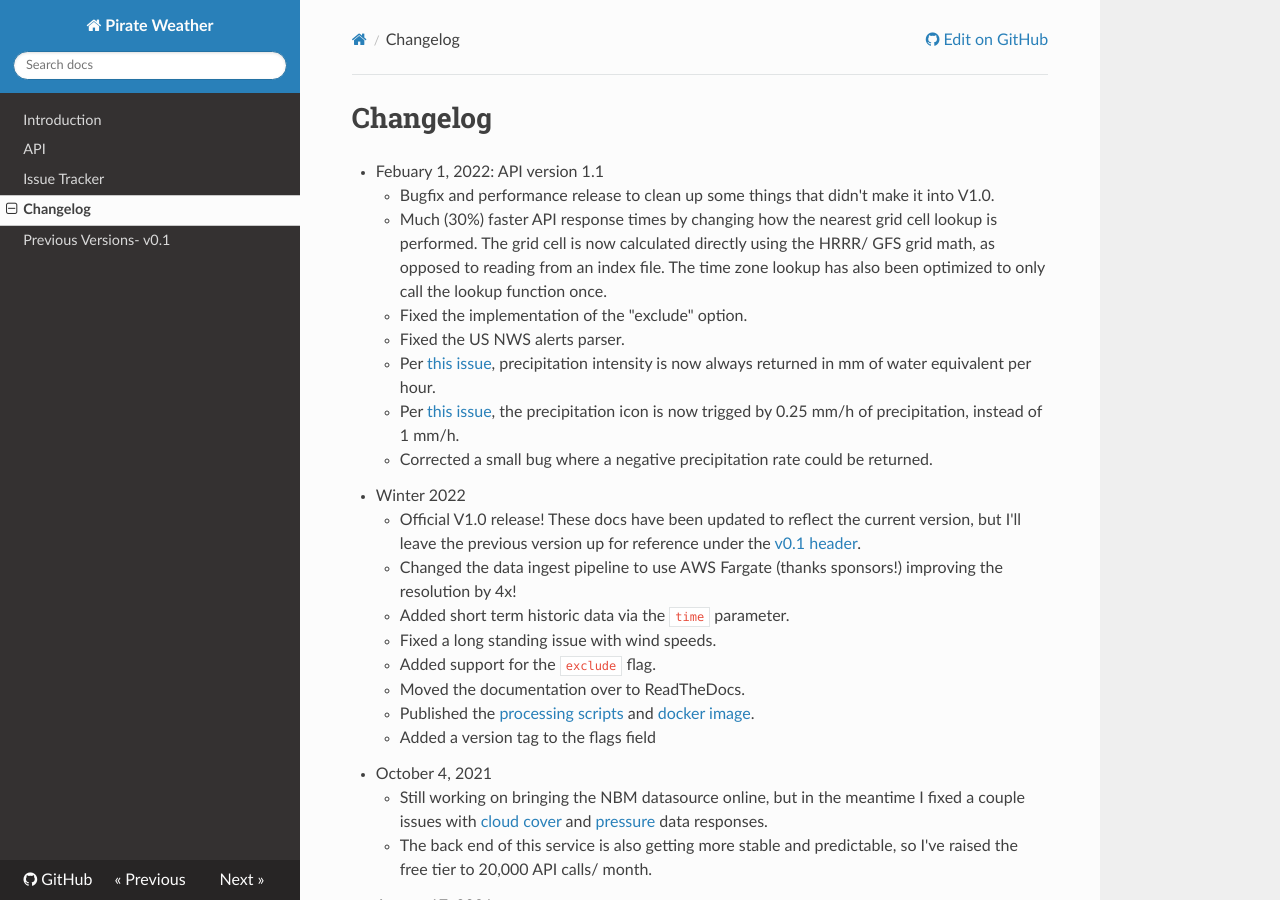
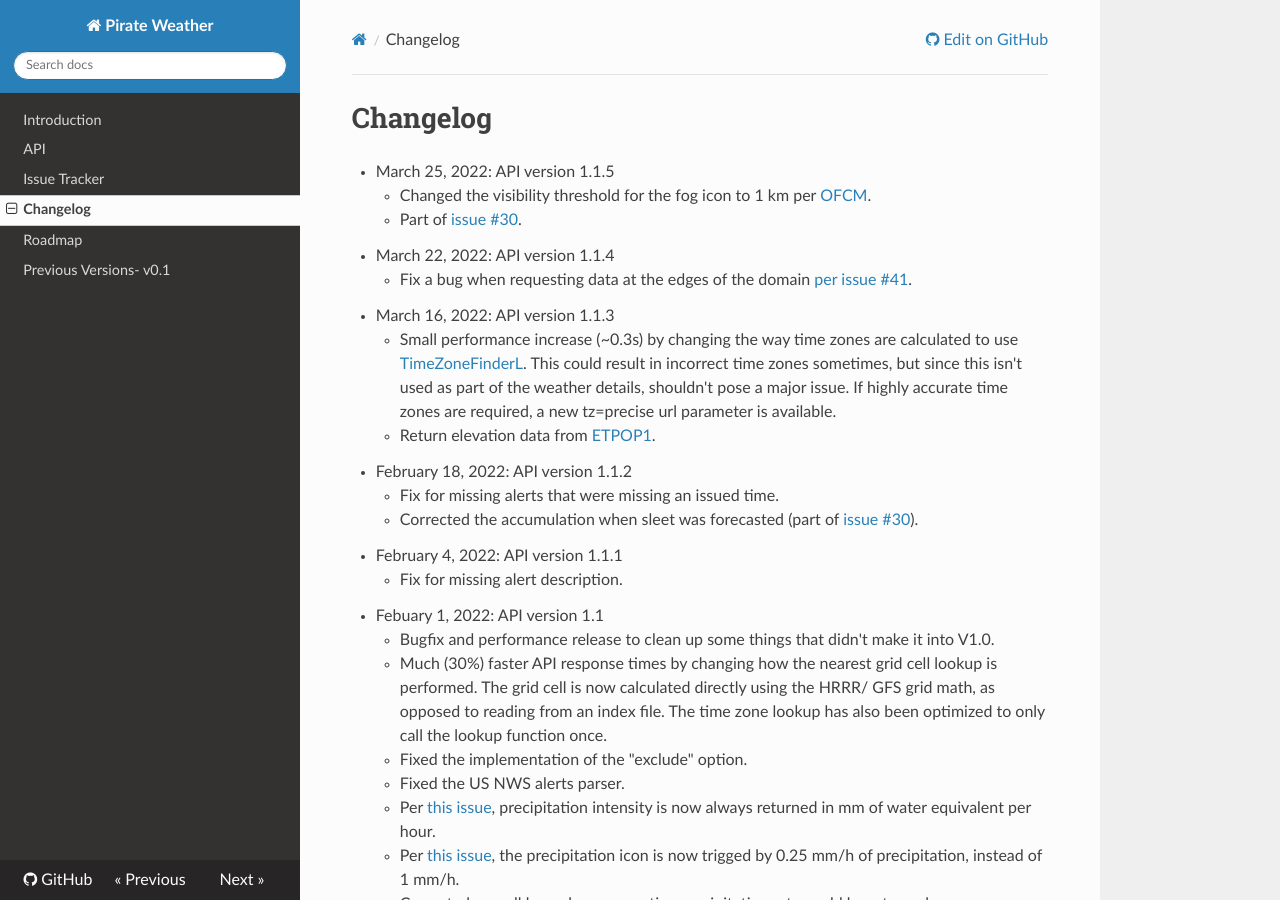
Before and after one commit to Pirate-Weather/pirateweather, an MkDocs documentation site: the page built from docs/changelog.md, in a window 1280 px wide and 900 px high. Built offline with MkDocs 1.6.1, drawn with Linux system fonts in a browser that asks for light colours; nearby versions of some CDN libraries.

Commit message:
Update changelog and add roadmap

```diff
--- a/docs/changelog.md
+++ b/docs/changelog.md
@@ -1,4 +1,17 @@
 # Changelog
+* March 25, 2022: API version 1.1.5
+    * Changed the visibility threshold for the fog icon to 1 km per [OFCM](https://web.archive.org/web/20110521015053/http://www.ofcm.gov/fmh-1/pdf/H-CH8.pdf).
+	* Part of [issue #30](https://github.com/alexander0042/pirate-weather-ha/issues/30).
+* March 22, 2022: API version 1.1.4
+	* Fix a bug when requesting data at the edges of the domain [per issue #41](https://github.com/alexander0042/pirate-weather-ha/issues/41).
+* March 16, 2022: API version 1.1.3
+	* Small performance increase (~0.3s) by changing the way time zones are calculated to use [TimeZoneFinderL](https://timezonefinder.readthedocs.io/en/latest/). This could result in incorrect time zones sometimes, but since this isn't used as part of the weather details, shouldn't pose a major issue. If highly accurate time zones are required, a new tz=precise url parameter is available.
+	* Return elevation data from [ETPOP1](https://www.ngdc.noaa.gov/mgg/global/).
+* February 18, 2022: API version 1.1.2
+	* Fix for missing alerts that were missing an issued time.
+	* Corrected the accumulation when sleet was forecasted (part of [issue #30](https://github.com/alexander0042/pirate-weather-ha/issues/30)).
+* February 4, 2022: API version 1.1.1
+	* Fix for missing alert description.
 * Febuary 1, 2022: API version 1.1
     * Bugfix and performance release to clean up some things that didn't make it into V1.0.
     * Much (30%) faster API response times by changing how the nearest grid cell lookup is performed. The grid cell is now calculated directly using the HRRR/ GFS grid math, as opposed to reading from an index file. The time zone lookup has also been optimized to only call the lookup function once.
--- a/mkdocs.yml
+++ b/mkdocs.yml
@@ -9,4 +9,5 @@
     - 'API': 'API.md'
     - 'Issue Tracker': 'https://github.com/alexander0042/pirateweather/issues/'
     - 'Changelog': 'changelog.md'
+    - 'Roadmap': 'roadmap.md'
     - 'Previous Versions- v0.1': 'indexv01.md'
```
Also changed, not shown: docs/roadmap.md (added, +12 -0 lines).
